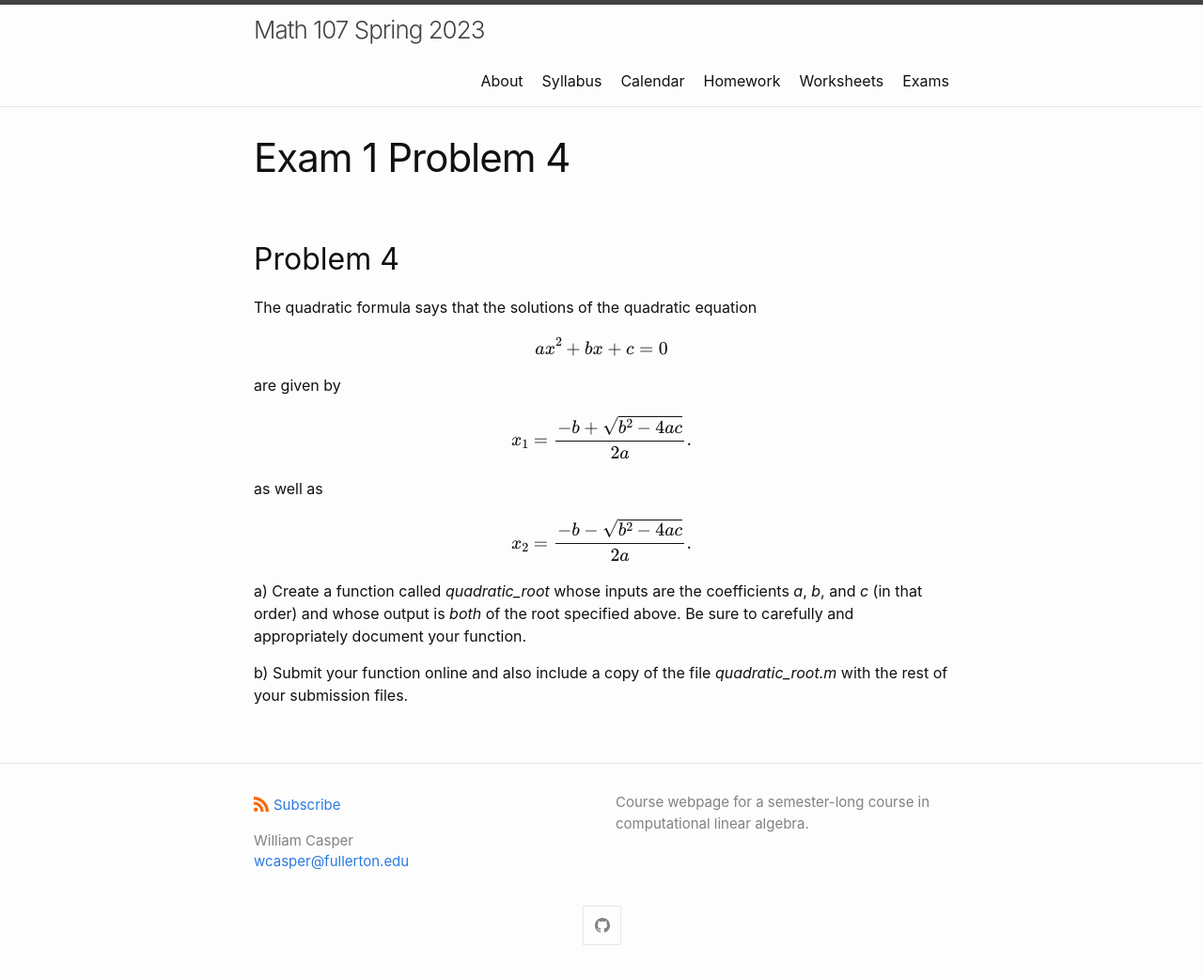
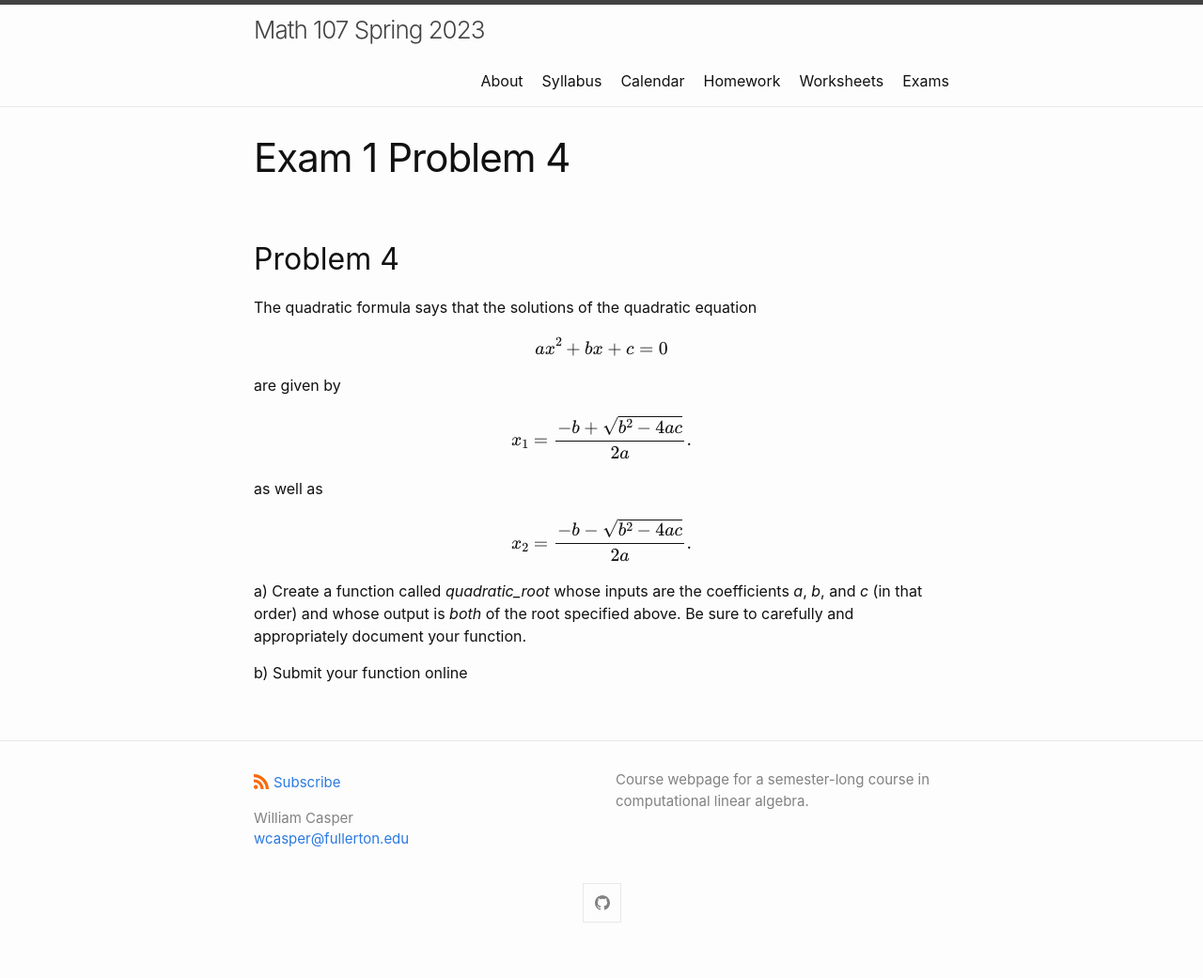
Before and after one commit to wcasper/math107spring2023, a Jekyll site: the page built from _exams/exam1/problem4.md, in a window 1280 px wide. Shown: the whole page at 94% size. Built offline with Jekyll 4.4.1, drawn with Linux system fonts in a browser that asks for light colours; after the commit the page ends 1017 px from its top, so only the background shows below that.

Commit message:
fixed old instruction

```diff
--- a/_exams/exam1/problem4.md
+++ b/_exams/exam1/problem4.md
@@ -21,4 +21,4 @@ $$x_2 = \frac{-b - \sqrt{b^2-4ac}}{2a}.$$
 a) Create a function called *quadratic_root* whose inputs are the coefficients *a*, *b*, and *c* (in that order) and whose output is *both* of the  root specified above.
 Be sure to carefully and appropriately document your function.
 
-b) Submit your function online and also include a copy of the file *quadratic_root.m* with the rest of your submission files.
+b) Submit your function online
```
